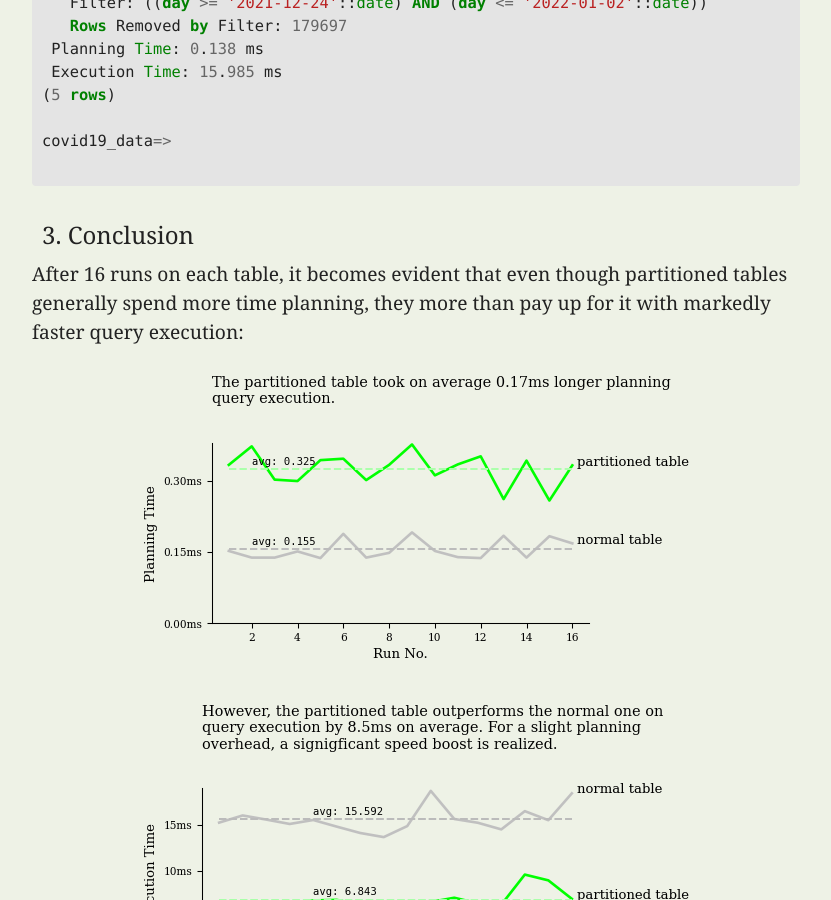
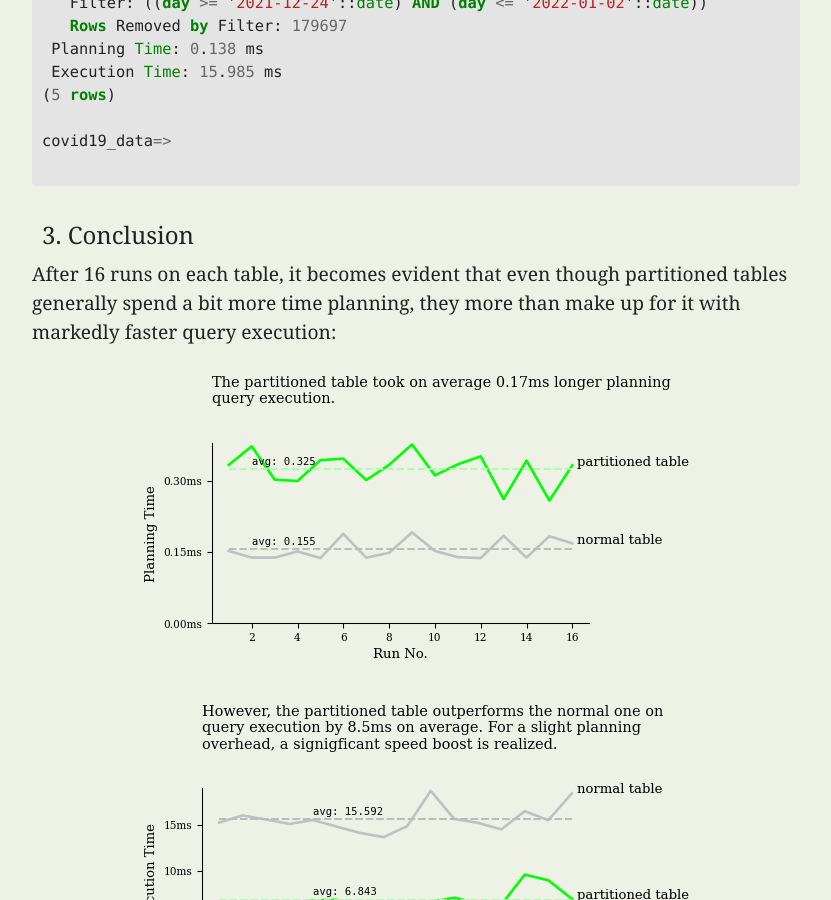
Before and after one commit to Tim-Abwao/tim-abwao.github.io, a Jekyll site: the page built from _posts/2022-07-23-Table-Partitioning-In-PostgreSQL.md, in a window 1280 px wide and 900 px high, scrolled down 4769 px. Shown: the whole window, without its empty margins (224-1055 px from the left). Built offline with Jekyll 4.4.1, drawn with Linux system fonts in a browser that asks for light colours.

Commit message:
Minor edit

```diff
--- a/_posts/2022-07-23-Table-Partitioning-In-PostgreSQL.md
+++ b/_posts/2022-07-23-Table-Partitioning-In-PostgreSQL.md
@@ -191,7 +191,7 @@ covid19_data=>
 
 ### 3. Conclusion
 
-After 16 runs on each table, it becomes evident that even though partitioned tables generally spend more time planning, they more than pay up for it with markedly faster query execution:
+After 16 runs on each table, it becomes evident that even though partitioned tables generally spend a bit more time planning, they more than make up for it with markedly faster query execution:
 
 ![query planning lineplot](/assets/images/articles/sql-table-partitioning/planning.png)
 
```
